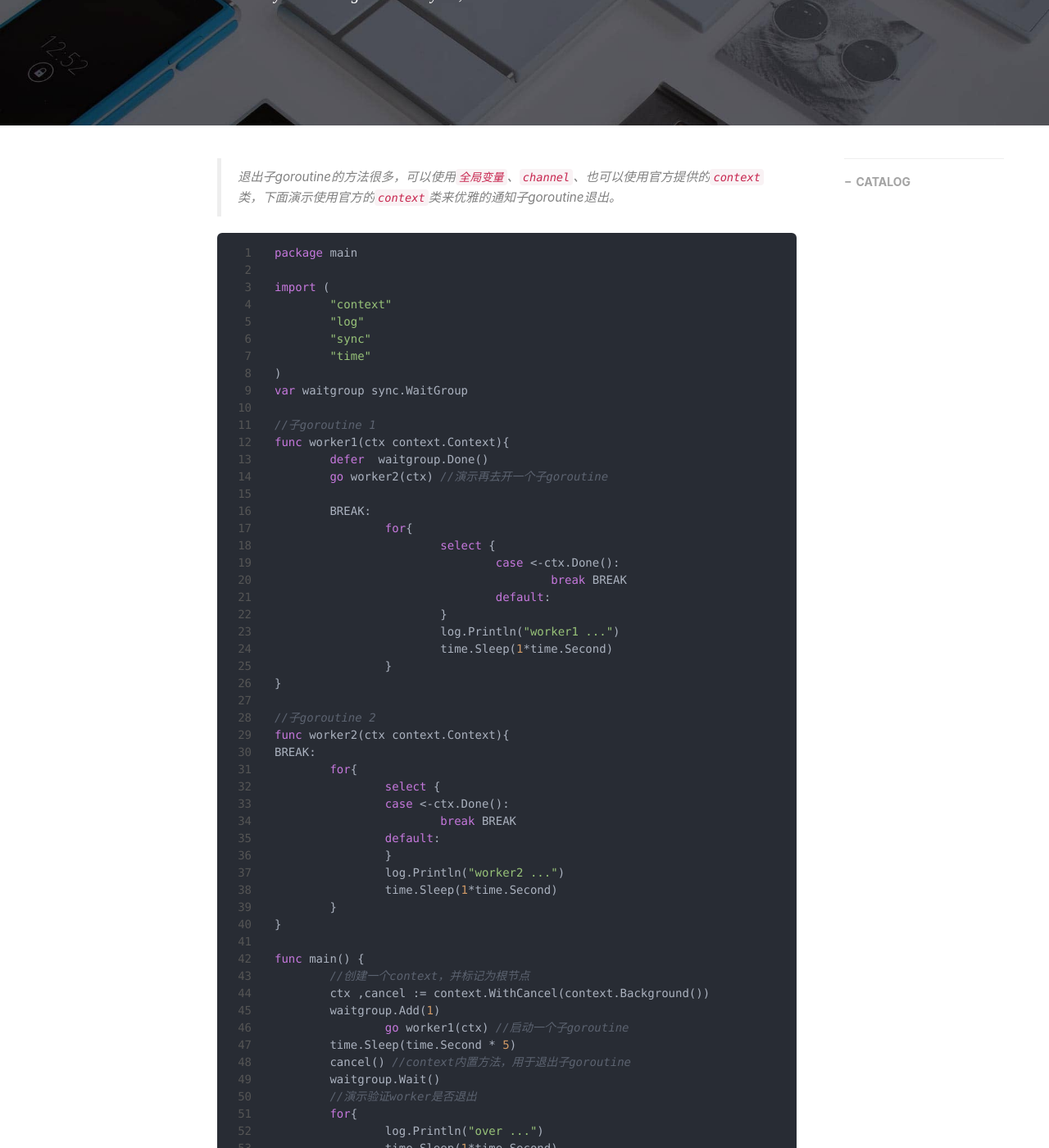
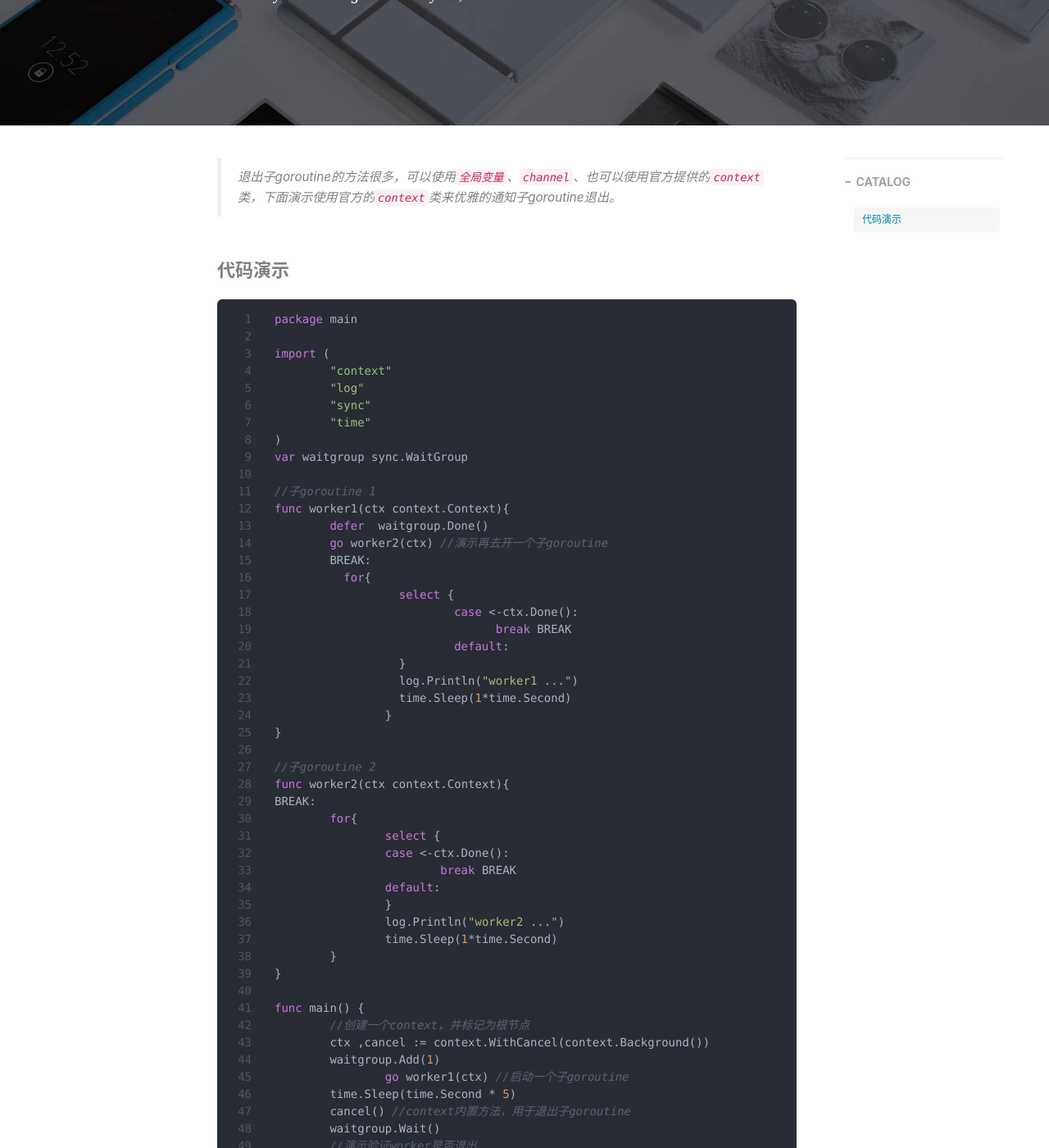
Before and after one commit to EthanChenLi/EthanChenLi.github.io, a Jekyll site: the page built from _posts/2021-01-12-go.md, in a window 1280 px wide and 1400 px high, scrolled down 304 px. Shown: the whole window at 82% size. Built offline with Jekyll 4.4.1, drawn with Linux system fonts in a browser that asks for light colours; nearby versions of some CDN libraries; comment, search, counter and statistics services are not loaded; some of the changed text lies outside the part shown.

Commit message:
edit article

````diff
--- a/_posts/2021-01-12-go.md
+++ b/_posts/2021-01-12-go.md
@@ -8,6 +8,7 @@ comments: 1
 ---
  > 退出子goroutine的方法很多，可以使用```全局变量```、```channel```、也可以使用官方提供的```context```类，下面演示使用官方的```context```类来优雅的通知子goroutine退出。
 
+#### 代码演示
 ```golang
 package main
 
@@ -23,16 +24,15 @@ var waitgroup sync.WaitGroup
 func worker1(ctx context.Context){
 	defer  waitgroup.Done()
 	go worker2(ctx) //演示再去开一个子goroutine
-
 	BREAK:
-		for{
-			select {
-				case <-ctx.Done():
-					break BREAK
-				default:
-			}
-			log.Println("worker1 ...")
-			time.Sleep(1*time.Second)
+	  for{
+		  select {
+			  case <-ctx.Done():
+				break BREAK
+			  default:
+		  }
+		  log.Println("worker1 ...")
+		  time.Sleep(1*time.Second)
 		}
 }
 
````
